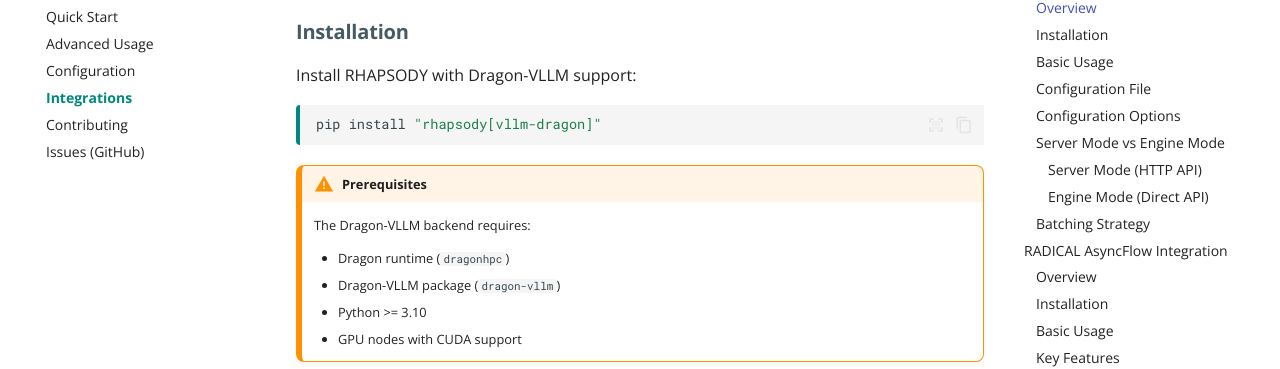
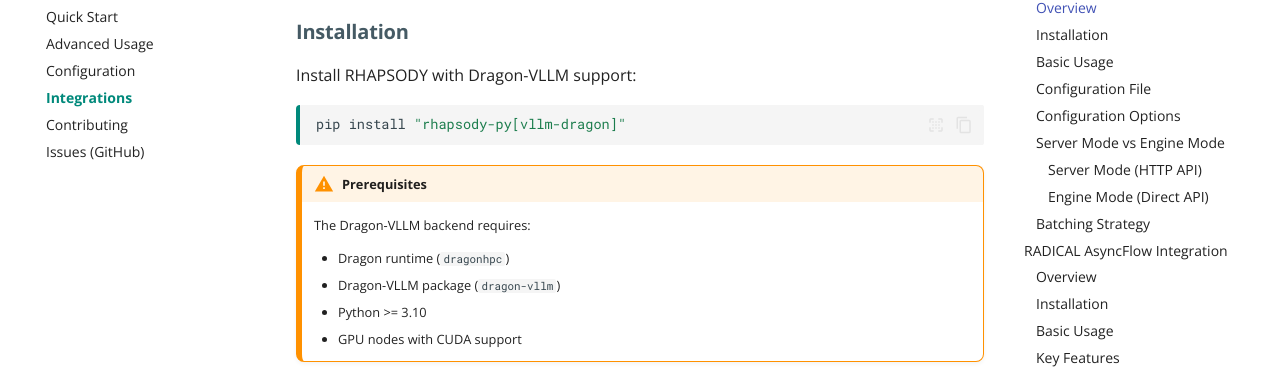
Before and after one commit to radical-cybertools/rhapsody, an MkDocs documentation site: the page built from docs/integrations.md, in a window 1280 px wide and 900 px high, scrolled down 596 px. Shown: the part 145-514 px from the top of the window. Built offline with MkDocs 1.6.1 and Material for MkDocs 9.7.7, drawn with Linux system fonts in a browser that asks for light colours; comment, search, counter and statistics services are not loaded; some of the changed text lies outside the part shown.

````diff
--- a/docs/integrations.md
+++ b/docs/integrations.md
@@ -21,7 +21,7 @@ The `DragonVllmInferenceBackend` offers:
 Install RHAPSODY with Dragon-VLLM support:
 
 ```bash
-pip install "rhapsody[vllm-dragon]"
+pip install "rhapsody-py[vllm-dragon]"
 ```
 
 !!! warning "Prerequisites"
@@ -218,7 +218,7 @@ Install RHAPSODY with AsyncFlow support:
 
 ```bash
 pip install radical.asyncflow
-pip install "rhapsody[dragon]"  # or your preferred backend
+pip install "rhapsody-py[dragon]"  # or your preferred backend
 ```
 
 ### Basic Usage
--- a/pyproject.toml
+++ b/pyproject.toml
@@ -47,10 +47,9 @@ dask = ["dask[distributed]>=2023.0.0"]
 radical_pilot = ["radical.pilot>=1.30.0"]
 dragon = ["dragonhpc"]  # Requires Python >= 3.10
 vllm-dragon = [
-    "vllm-dragonhpc @ git+https://github.com/radical-cybertools/vllm-dragonhpc.git@main",
     "aiohttp>=3.8.0",
     "pyyaml>=6.0",
-] # For Dragon-VLLM inference backend
+] # For Dragon-VLLM inference backend (also requires vllm-dragonhpc, see installation docs)
 
 # Development and testing
 dev = [
````
Also changed, not shown: docs/getting-started/installation.md (+1 -1 lines).
